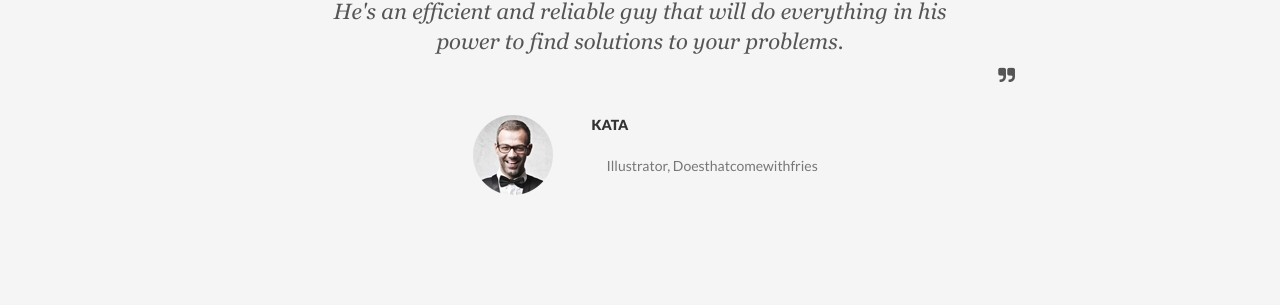
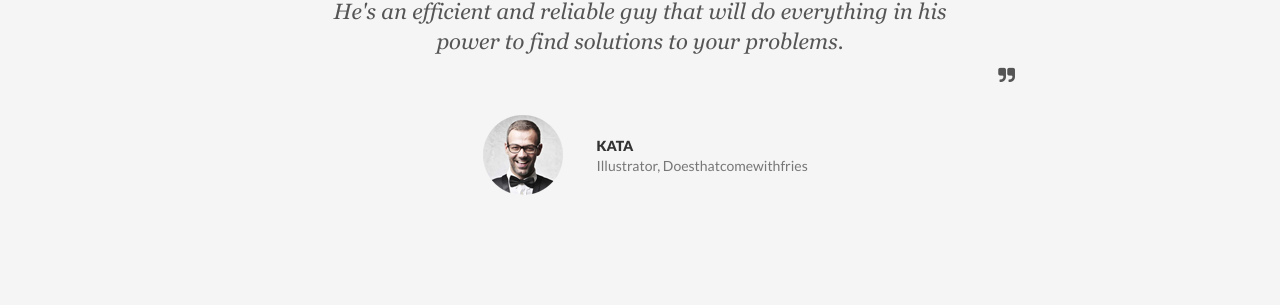
Before and after one commit to rensramos/rensramos, a Jekyll site: the page built from index.html, in a window 1280 px wide. Shown: the part 1665-1970 px from the top of the page. Built offline with Jekyll 4.4.1, drawn with Linux system fonts in a browser that asks for light colours; nearby versions of some CDN libraries.

Commit message:
Update testimonial style

```diff
--- a/_sass/home.sass
+++ b/_sass/home.sass
@@ -224,13 +224,13 @@
                   .people-image
                     .image
                   .people-info
+                    padding: 21px 15px
                     .people-name
                       text-transform: uppercase
                       display: block
                       font-weight: bold
                     .people-role
                       color: #777777
-                      padding: 21px 15px
                       display: inline-block
                       white-space: nowrap
 
```
